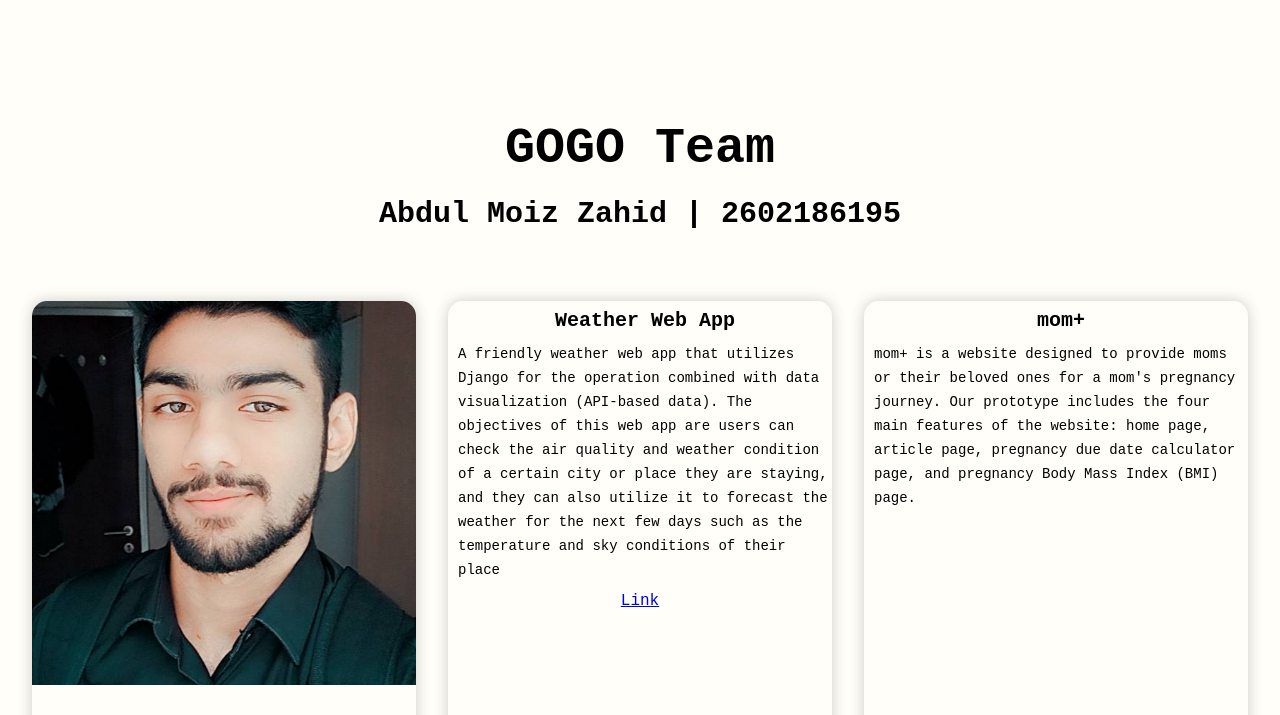
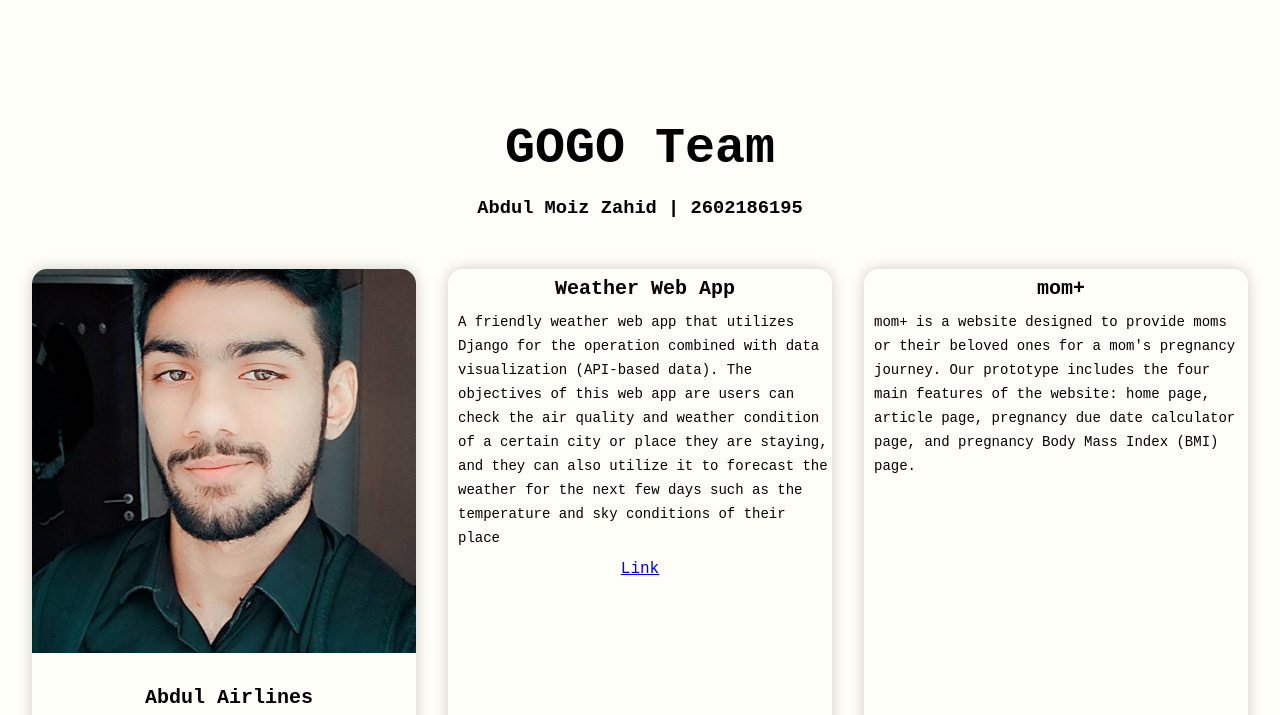
Before and after one commit to Jeffrey9427/GOGO_Webpage, a plain HTML site: page index_abbb.html in a window 1280 px wide. Shown: the top 715 px of the page. Drawn offline with Linux system fonts and the light colour scheme.

Commit message:
Update index_abbb.html

```diff
--- a/index_abbb.html
+++ b/index_abbb.html
@@ -13,7 +13,7 @@
     <div class="header">
         <div>
             <h2 class="title">GOGO Team</h2>
-            <h3 class="name">Abdul Moiz Zahid | 2602186195</h3>
+            <h3>Abdul Moiz Zahid | 2602186195</h3>
         </div>
     </div>
 
```
